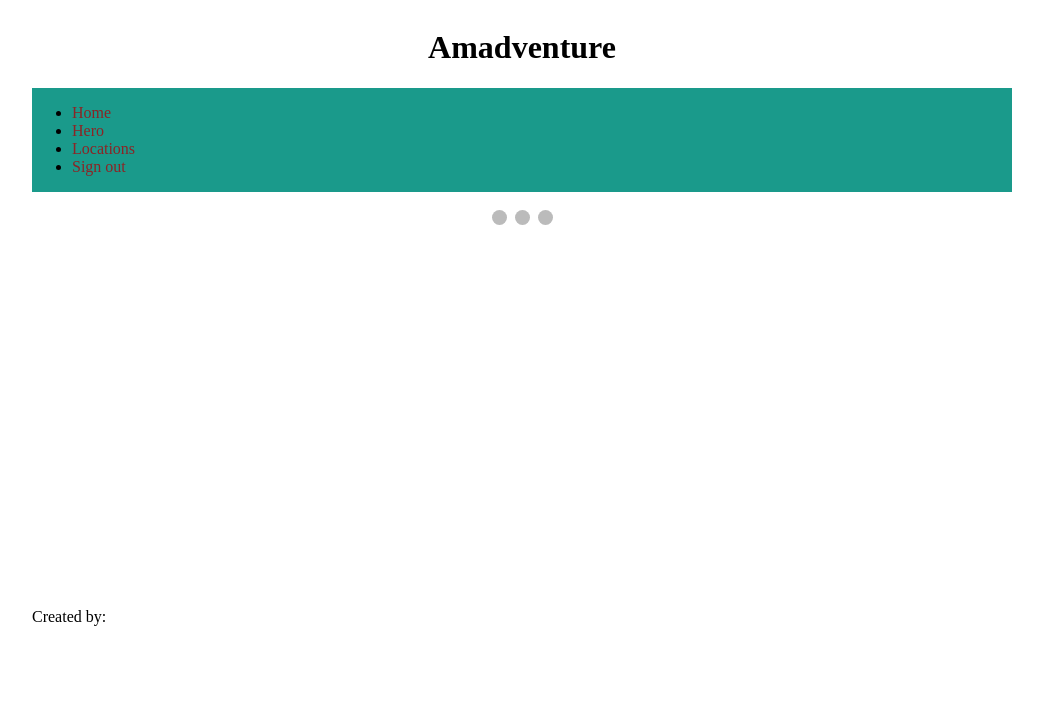
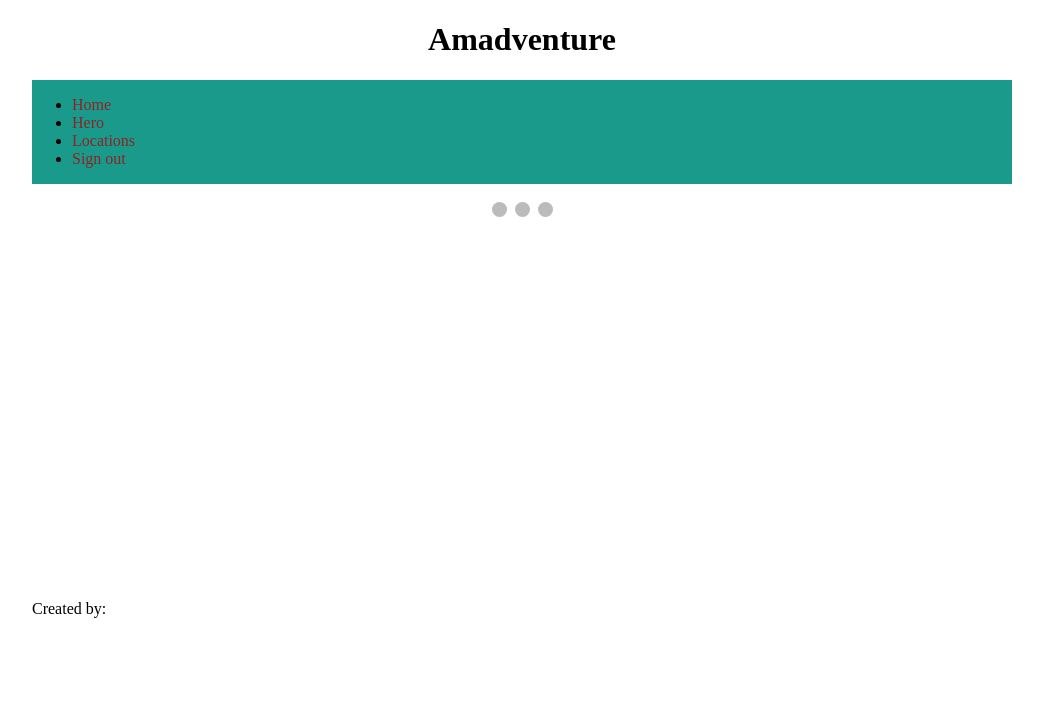
Before and after one commit to michal-mietus/amadventure-alfa, a Django app: page / in a window 1280 px wide. Shown: the top 711 px of the page, without its empty margins (118-1161 px from the left). Run offline with Django 3.2, Linux system fonts and the light colour scheme; the visitor is signed in with stand-in values (Sample User, id 1).

Commit message:
Set body margin to 0.

```diff
--- a/static/styles/base.css
+++ b/static/styles/base.css
@@ -1,6 +1,10 @@
+body {
+    margin: 0;
+}
+
 .container {
     display: grid;
-    grid-template-rows: [logo] 0.5fr [nav] 0.5fr [main] 4fr [footer] 1fr [end-footer];
+    grid-template-rows: [logo] 0.5fr [nav] 0.5fr [main] 4fr [footer] 0.3fr [end-footer];
     grid-template-columns: 10px [main] 1fr [end-main] 10px;
     max-width: 1000px;
     margin: 0 auto;
```
